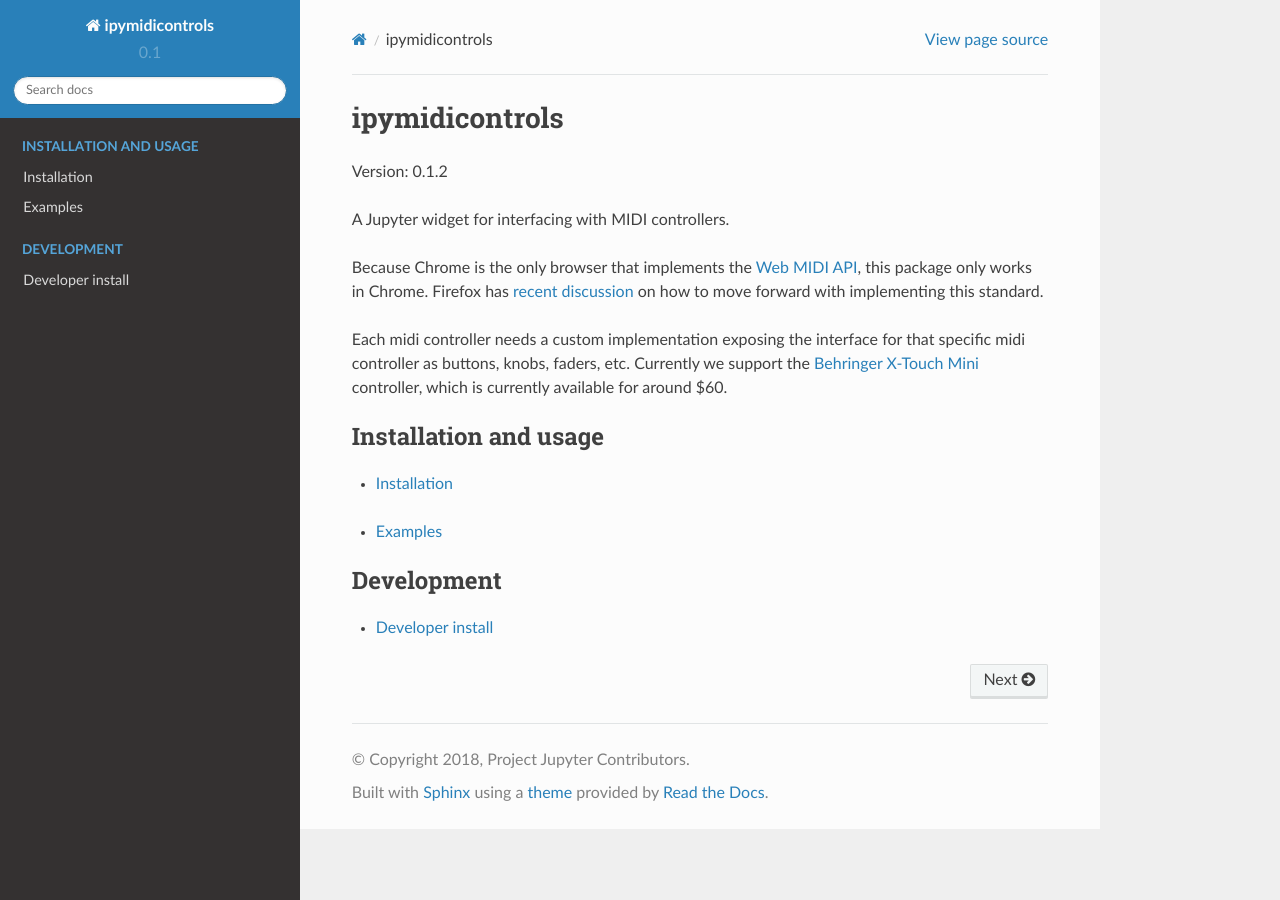
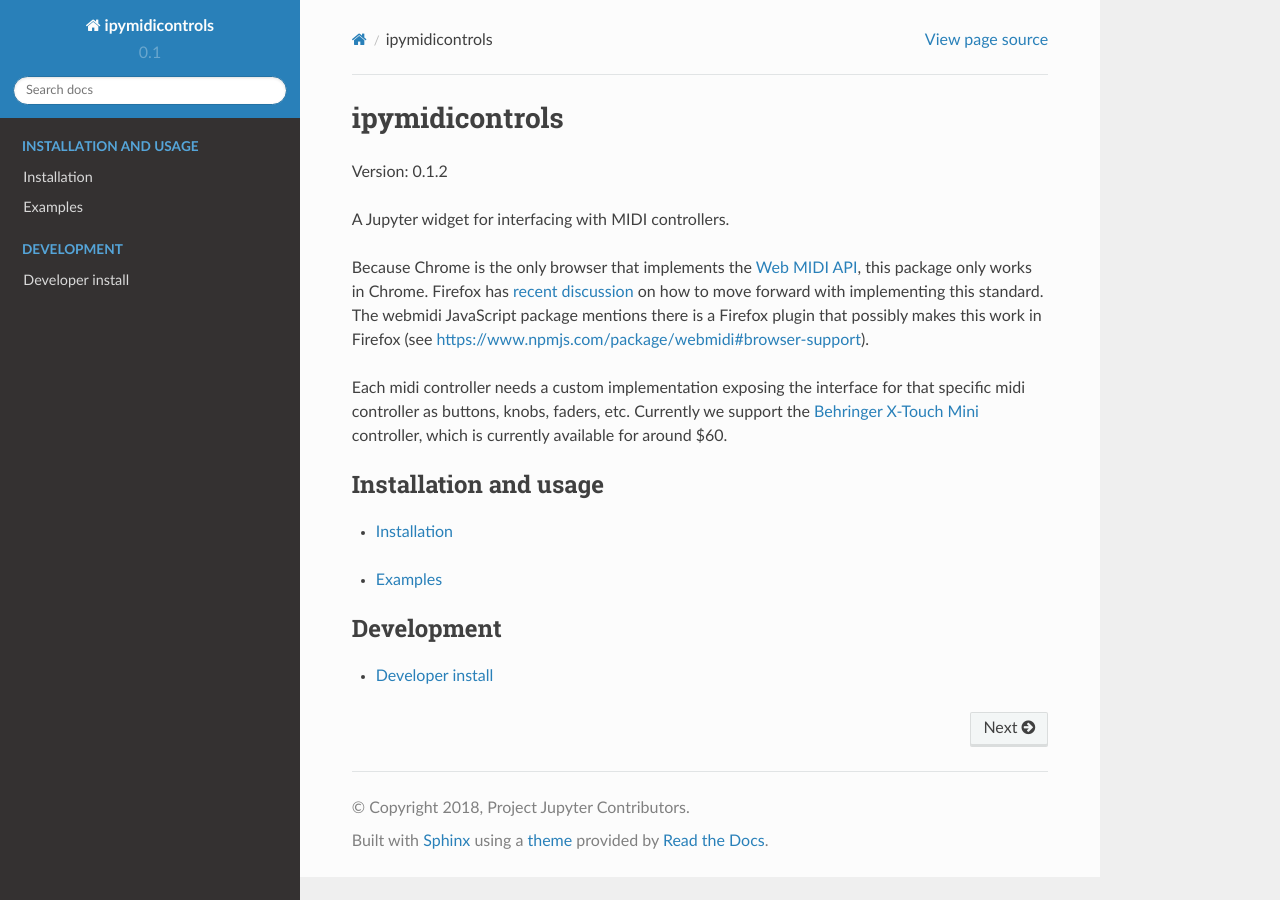
Before and after one commit to jupyter-widgets/midicontrols, a Sphinx documentation site: the page built from docs/source/index.rst, in a window 1280 px wide. Built offline with Sphinx 7.4.7 and the Read the Docs theme 2.0.0, drawn with Linux system fonts in a browser that asks for light colours.

Commit message:
Add a mention of the firefox plugin

```diff
--- a/docs/source/index.rst
+++ b/docs/source/index.rst
@@ -6,7 +6,7 @@ Version: |release|
 
 A Jupyter widget for interfacing with MIDI controllers.
 
-Because Chrome is the only browser that implements the `Web MIDI API <https://developer.mozilla.org/en-US/docs/Web/API/MIDIAccess>`__, this package only works in Chrome. Firefox has `recent discussion <https://bugzilla.mozilla.org/show_bug.cgi?id=836897>`__ on how to move forward with implementing this standard.
+Because Chrome is the only browser that implements the `Web MIDI API <https://developer.mozilla.org/en-US/docs/Web/API/MIDIAccess>`__, this package only works in Chrome. Firefox has `recent discussion <https://bugzilla.mozilla.org/show_bug.cgi?id=836897>`__ on how to move forward with implementing this standard. The webmidi JavaScript package mentions there is a Firefox plugin that possibly makes this work in Firefox (see `https://www.npmjs.com/package/webmidi#browser-support <https://www.npmjs.com/package/webmidi#browser-support>`__).
 
 Each midi controller needs a custom implementation exposing the interface for that specific midi controller as buttons, knobs, faders, etc. Currently we support the `Behringer X-Touch Mini <https://www.behringer.com/Categories/Behringer/Computer-Audio/Desktop-Controllers/X-TOUCH-MINI/p/P0B3M#googtrans(en|en)>`__ controller, which is currently available for around $60.
 
```
